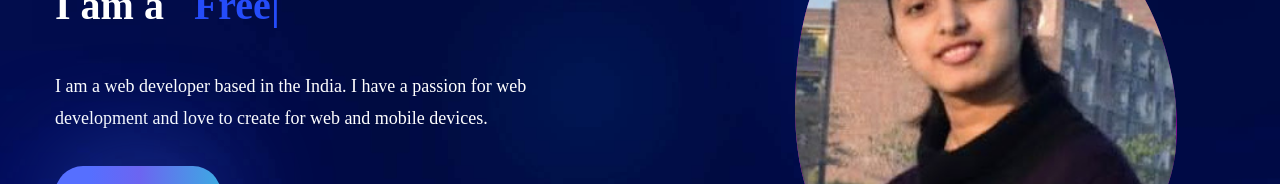
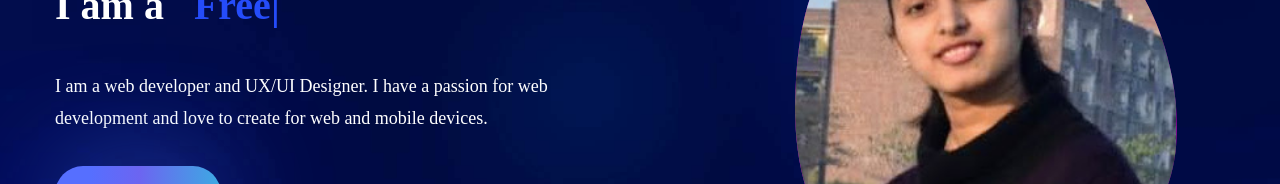
Before and after one commit to Sheekhamahapatro/MyPortfolio, a React (Create React App) app: page / in a window 1280 px wide. Shown: the part 321-505 px from the top of the page. Built offline with nearby package versions, Linux system fonts and the light colour scheme.

Commit message:
Portfolio

```diff
--- a/src/components/Banner.js
+++ b/src/components/Banner.js
@@ -56,7 +56,7 @@ const Banner = () => {
             whileInView={'show'}
             viewport={{once:false, amount:0.7}}
           className='mb-8 max-w-lg mx-auto lg:mx-0'>
-            I am a web developer based in the India. I have a passion for web
+            I am a web developer and UX/UI Designer. I have a passion for web
             development and love to create for web and mobile devices.
           </motion.p>
           <motion.div
```
Also changed, not shown: 1 other file (tests, documents, lock files or other folders).
